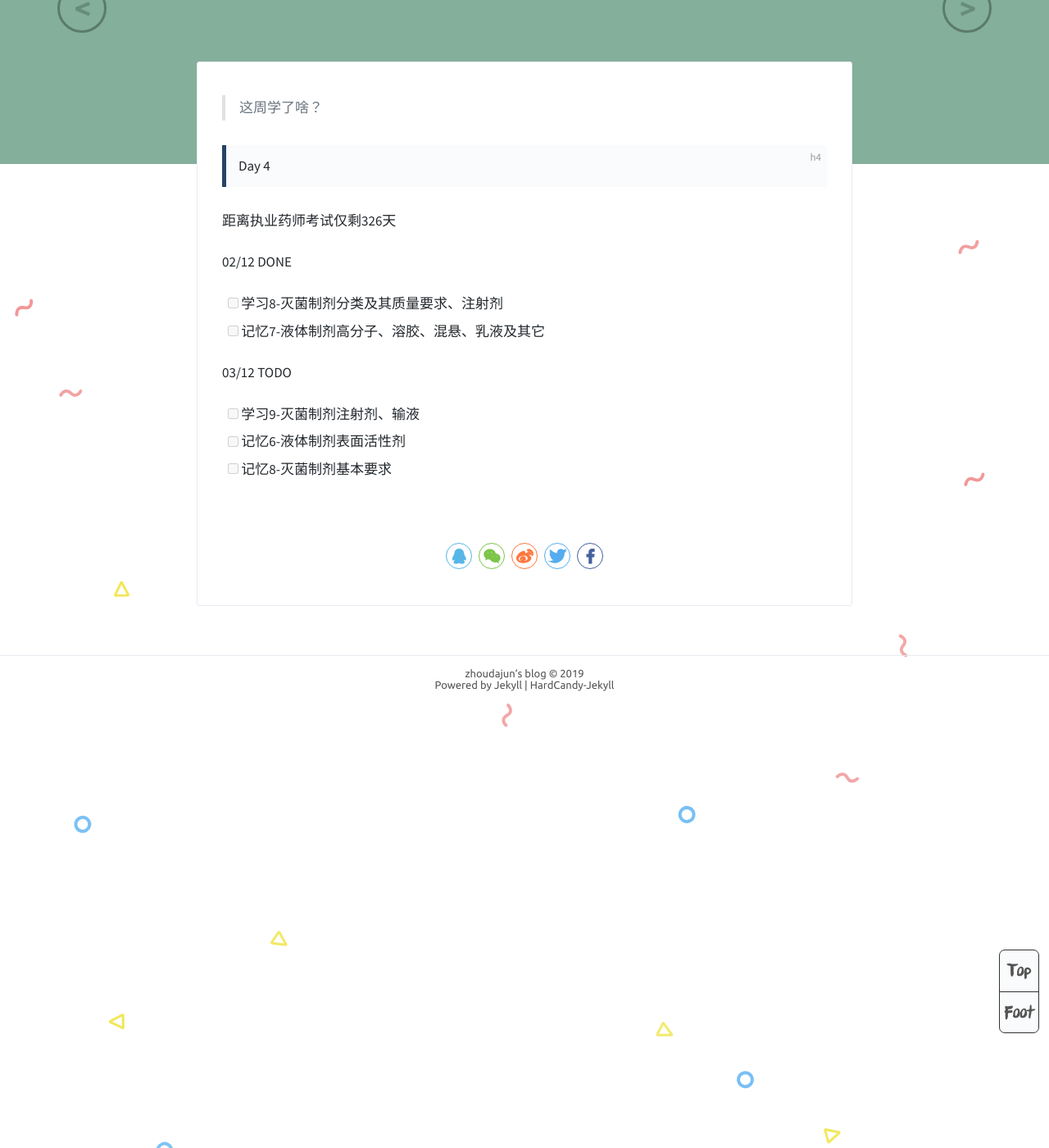
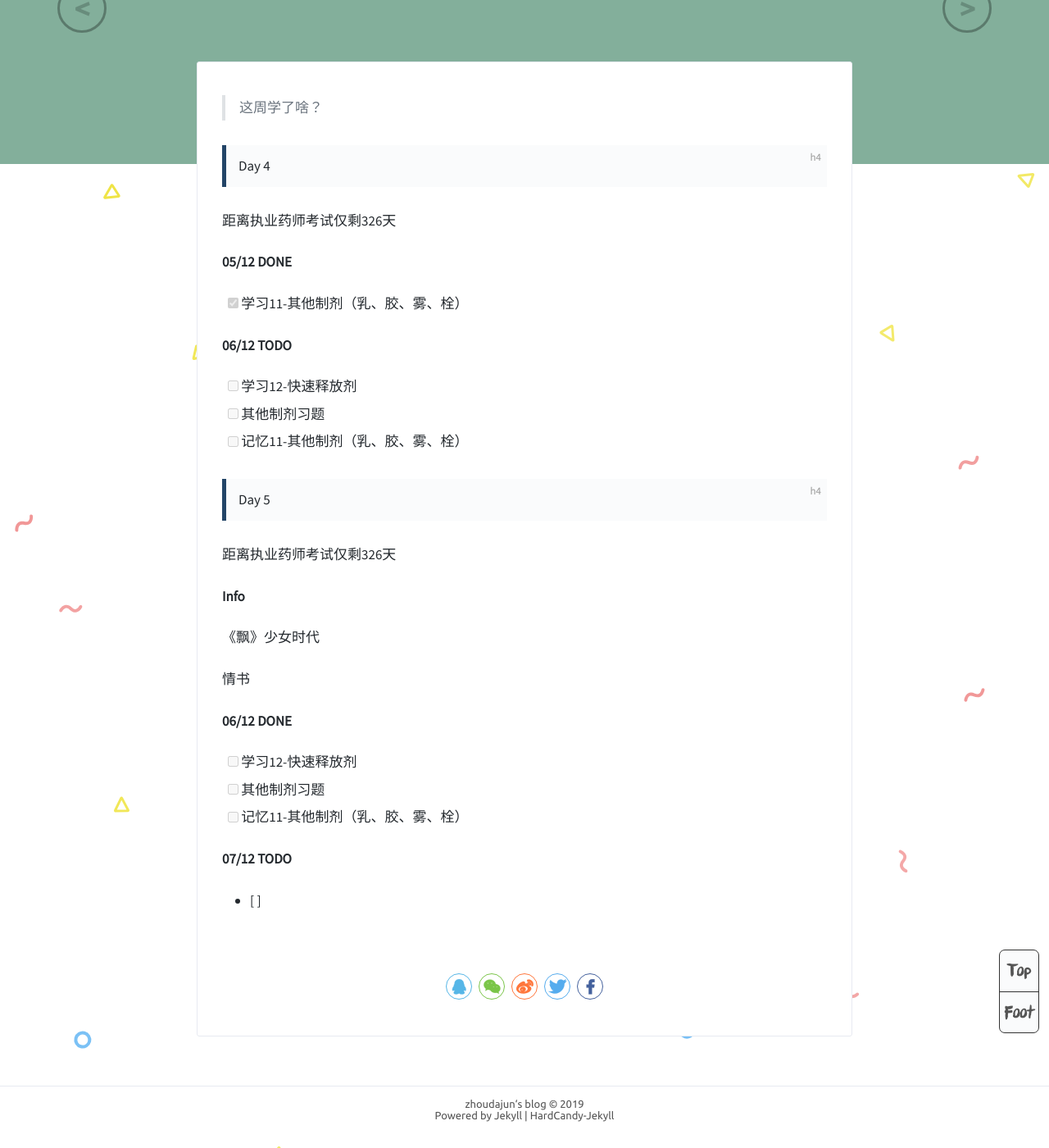
Before and after one commit to zhoudajun/zhoudajun.github.io, a Jekyll site: the page built from _posts/2019-12-1-w48-weekly.md, in a window 1280 px wide and 1400 px high, scrolled down 425 px. Shown: the whole window at 82% size. Built offline with Jekyll 4.4.1, drawn with Linux system fonts in a browser that asks for light colours; comment, search, counter and statistics services are not loaded.

Commit message:
Update 2019-12-1-w48-weekly.md

```diff
--- a/_posts/2019-12-1-w48-weekly.md
+++ b/_posts/2019-12-1-w48-weekly.md
@@ -1,6 +1,6 @@
 ---
 layout: post
-title: '1908w48-周记'
+title: '1908w48周结'
 date: 2019-12-1
 author: zhoudajun
 color: rgb(131,175,155)
@@ -21,13 +21,34 @@ tags: log
 
 距离执业药师考试仅剩326天
 
-02/12 DONE
+**05/12 DONE**
 
-- [ ] 学习8-灭菌制剂分类及其质量要求、注射剂
-- [ ] 记忆7-液体制剂高分子、溶胶、混悬、乳液及其它
+- [x] 学习11-其他制剂（乳、胶、雾、栓）
 
-03/12 TODO
+**06/12 TODO**
 
-- [ ] 学习9-灭菌制剂注射剂、输液
-- [ ] 记忆6-液体制剂表面活性剂
-- [ ] 记忆8-灭菌制剂基本要求
+- [ ] 学习12-快速释放剂
+- [ ] 其他制剂习题
+- [ ] 记忆11-其他制剂（乳、胶、雾、栓）
+
+
+
+#### Day 5
+
+距离执业药师考试仅剩326天
+
+**Info**
+
+《飘》少女时代
+
+情书
+
+**06/12 DONE**
+
+- [ ] 学习12-快速释放剂
+- [ ] 其他制剂习题
+- [ ] 记忆11-其他制剂（乳、胶、雾、栓）
+
+**07/12 TODO**
+
+- [ ]
```
